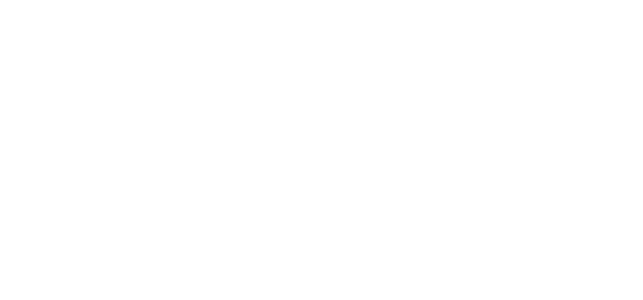
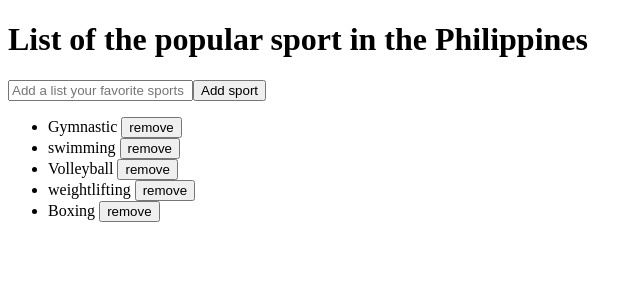
Before and after one commit to Koronuma4Dev/LatestAngularComponents, an Angular app: page /sportlist in a window 1280 px wide. Before the commit this address led to /. Shown: the top 300 px of the page, without its empty margins (0-643 px from the left). Built offline with nearby package versions, Linux system fonts and the light colour scheme.

Commit message:
sportlist addeed

```diff
--- a/src/app/app.module.ts
+++ b/src/app/app.module.ts
@@ -15,6 +15,7 @@ import { MovielistComponent } from './component/movielist/movielist.component';
 import { ProductlistComponent } from './component/productlist/productlist.component';
 import { CarlistComponent } from './component/carlist/carlist.component';
 import { SubjectlistComponent } from './component/subjectlist/subjectlist.component';
+import { SportlistComponent } from './component/sportlist/sportlist.component';
 
 @NgModule({
   declarations: [
@@ -31,7 +32,8 @@ import { SubjectlistComponent } from './component/subjectlist/subjectlist.compon
 
     ProductlistComponent,
       CarlistComponent,
-      SubjectlistComponent
+      SubjectlistComponent,
+      SportlistComponent
   ],
   imports: [
     BrowserModule,
--- a/src/app/component/navigate/navigate.component.html
+++ b/src/app/component/navigate/navigate.component.html
@@ -12,3 +12,14 @@
 <button><a  routerLink ='/carlist'>Car model list</a></button>
 <button><a  routerLink ='/productlist'>Product list</a></button>
 <button><a  routerLink ='/subjectlist'>Subject list</a></button>
+
+<button><a  routerLink ='/sportlist'>Sport list</a></button>
+<button><a  routerLink ='/'>Vegatable list</a></button>
+<button><a  routerLink ='/'>Animal list</a></button>
+<button><a  routerLink ='/'>Tool list</a></button>
+<button><a  routerLink ='/'>Language list</a></button>
+<button><a  routerLink ='/'>Game list</a></button>
+<button><a  routerLink ='/'>Software list</a></button>
+<button><a  routerLink ='/'>Contact list</a></button>
+<button><a  routerLink ='/'>Music list</a></button>
+<button><a  routerLink ='/'>Food menu list</a></button>
--- /dev/null
+++ b/src/app/component/sportlist/sportlist.component.html
@@ -0,0 +1,15 @@
+<h1>List of the popular sport in the Philippines</h1>
+
+<div class="Input-container">
+    <input type="text" #sportInput placeholder="Add a list your favorite sports">
+    <button (click)="addSport(sportInput)">Add sport</button>
+</div>
+
+<ul>
+    <li *ngFor="let sport of sportlist; let i= index">
+        {{ sport }}
+
+
+          <button (click)="removeSport(i)">remove</button>
+        </li>
+</ul>
--- /dev/null
+++ b/src/app/component/sportlist/sportlist.component.ts
@@ -0,0 +1,21 @@
+import { Component } from '@angular/core';
+
+@Component({
+  selector: 'app-sportlist',
+  templateUrl: './sportlist.component.html',
+  styleUrl: './sportlist.component.css'
+})
+export class SportlistComponent {
+sportlist:string []=['Gymnastic', 'swimming', 'Volleyball', 'weightlifting', 'Boxing'];
+
+addSport(sportInput: HTMLInputElement){
+  const sport = sportInput.value.trim();
+  if(sport){
+    this.sportlist.push(sport);
+    sportInput.value='';
+  }
+}
+removeSport(index: number){
+  this.sportlist.splice(index, 1);
+}
+}
```
Also changed, not shown: src/app/app-routing.module.ts (+5 -2 lines), src/app/component/sportlist/sportlist.component.css (added), 1 other file (tests, documents, lock files or other folders).
